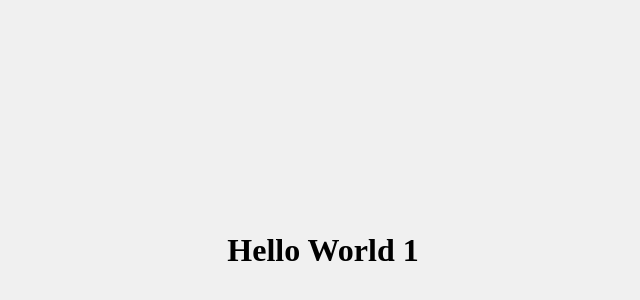
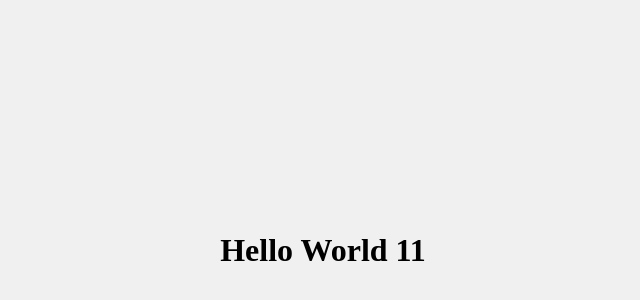
Before and after one commit to Lee-James-M/customer_agent, a plain HTML site: page index.html in a window 1280 px wide. Shown: the part 150-450 px from the top of the page, without its empty margins (317-957 px from the left). Drawn offline with Linux system fonts and the light colour scheme.

Commit message:
Update index.html

```diff
--- a/index.html
+++ b/index.html
@@ -16,6 +16,6 @@
   </style>
 </head>
 <body>
-  <h1>Hello World 1</h1>
+  <h1>Hello World 11</h1>
 </body>
 </html>
```
